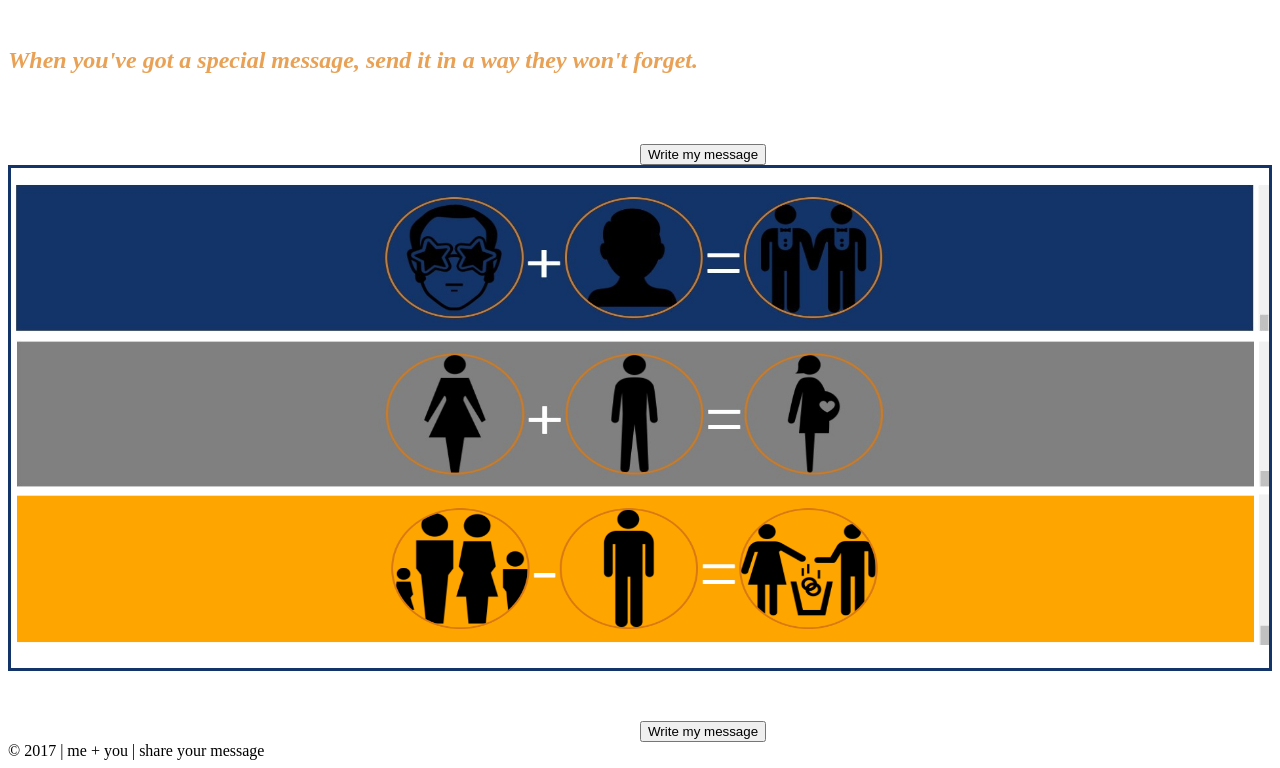
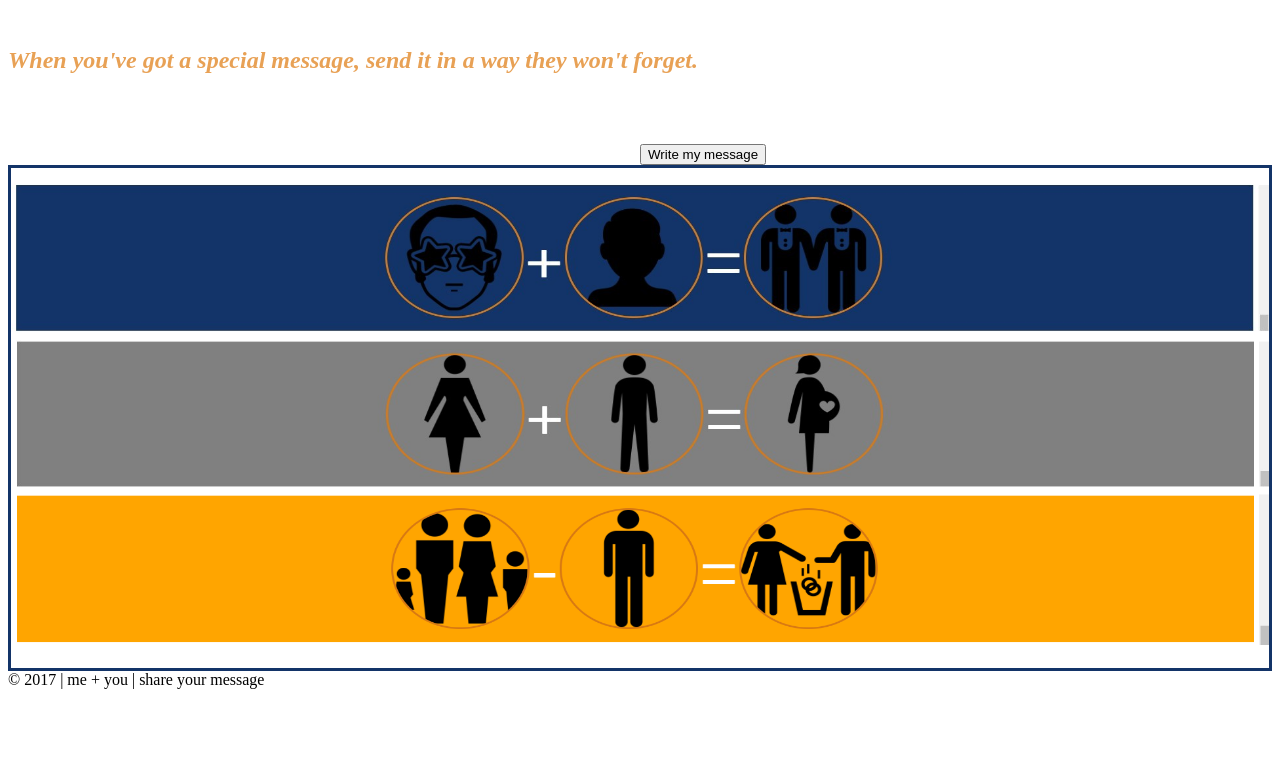
Before and after one commit to dwishnuff/301Final, a website: page public/index.html in a window 1280 px wide. Shown: the part 202-970 px from the top of the page. After the commit the page ends 899 px from the top, so only its background shows below. Drawn offline with nearby package versions, Linux system fonts and the light colour scheme; some packages are replaced by stand-ins of ours; a script that the page names is missing.

Commit message:
updated index.html

```diff
--- a/public/index.html
+++ b/public/index.html
@@ -19,9 +19,7 @@
   <img src="images/meyou.jpg">
 </div>
 
-<form id ="create" >
-  <input type = "button" class="buttonStyle" value="Write my message" onclick="window.location.href = 'formula.html'">
-</form>
+
 <footer> &copy; 2017  | me + you | share your message </footer>
 <script src="https://cdnjs.cloudflare.com/ajax/libs/clipboard.js/1.5.10/clipboard.min.js"></script> <!-- clipboard.js script -->
 <script src="https://ajax.googleapis.com/ajax/libs/jquery/3.1.1/jquery.min.js"></script> <!--jquery.js script -->
```
